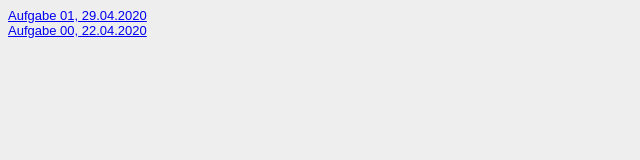
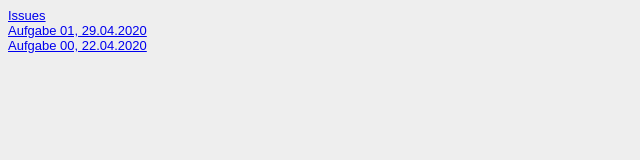
Before and after one commit to doanmaip/GiS_SoSe2020, a plain HTML site: page Steckbrief/steckbrief.htm in a window 1280 px wide. Shown: the whole page, without its empty margins (0-640 px from the left). Drawn offline with Linux system fonts and the light colour scheme.

Commit message:
issues steckbrief

```diff
--- a/Steckbrief/steckbrief.htm
+++ b/Steckbrief/steckbrief.htm
@@ -15,6 +15,7 @@
 
 <body>
 	<!-- Hier die Links zu den gelösten Aufgaben einstellen, aktuelle oben, alte stehen lassen! Format: Aufgabenbezeichnung, Datum -->
+	<a href="https://github.com/doanmaip/GiS_SoSe_20/issues" target="_blank">Issues</a> <br>
 	<a href="http://doanmaip.github.io/GiS_SoSe_20/Aufgabe01/index.html" target="_blank">Aufgabe 01, 29.04.2020</a> <br>
 	<a href="https://doanmaip.github.io/GiS_SoSe_20/Aufgabe00/index.html" target="_blank">Aufgabe 00, 22.04.2020</a>
 </body>
```
